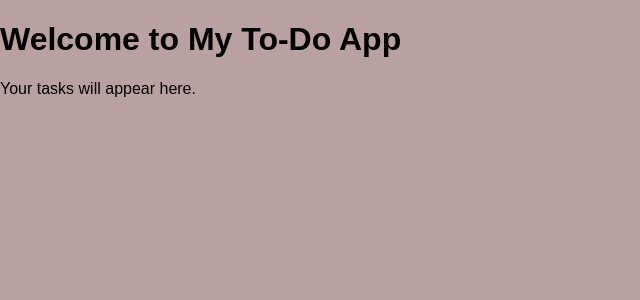
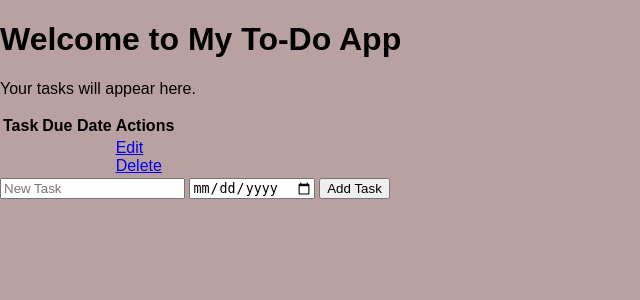
Before and after one commit to Kevin272-dot/my-tasks-app, a Flask app: page / in a window 1280 px wide. Shown: the top 300 px of the page, without its empty margins (0-640 px from the left). Run offline with Flask 3, Linux system fonts and the light colour scheme.

Commit message:
new change

```diff
--- a/app.py
+++ b/app.py
@@ -1,13 +1,37 @@
-from flask import Flask, render_template
+from flask import Flask, render_template, request, redirect, url_for
+from flask_sqlalchemy import SQLAlchemy
+from datetime import datetime
+
+app = Flask(__name__)
+app.config['SQLALCHEMY_DATABASE_URI'] = 'sqlite:///to_do.db'
+db = SQLAlchemy(app)
 
 
-app = Flask(__name__)
+class Task(db.Model):
+    id = db.Column(db.Integer, primary_key=True)
+    title = db.Column(db.String, nullable=False)
+    completed = db.Column(db.Boolean, default=False)
+    due_date = db.Column(db.DateTime, nullable=True)
+
+    def __repr__(self):
+        return f'<Task {self.title}>'
 
 
-@app.route('/')
+@app.route('/', methods=['GET', 'POST'])
 def home():
-    return render_template('index.html')
+    if request.method == 'POST':
+        task_title = request.form.get('task')
+        due_date = request.form.get('due_date')
+        new_task = Task(title=task_title, due_date=due_date)
+        db.session.add(new_task)
+        db.session.commit()
+        return redirect('/')
+    else:
+        tasks = Task.query.order_by(Task.id).all()
+        return render_template('index.html', tasks=tasks)
 
 
 if __name__ == '__main__':
+    with app.app_context():
+        db.create_all()
     app.run(debug=True)
--- a/templates/index.html
+++ b/templates/index.html
@@ -3,4 +3,27 @@
 {% endblock %} {% block body %}
 <h1>Welcome to My To-Do App</h1>
 <p>Your tasks will appear here.</p>
+<table>
+  <tr>
+    <th>Task</th>
+    <th>Due Date</th>
+    <th>Actions</th>
+  </tr>
+
+  <tr>
+    <td></td>
+    <td></td>
+    <td>
+      <a href="#">Edit</a>
+      <br />
+      <a href="#">Delete</a>
+    </td>
+  </tr>
+</table>
+<form action="/" method="POST">
+  <input type="text" name="task" placeholder="New Task" required />
+  <input type="date" name="due_date" />
+  <button type="submit">Add Task</button>
+</form>
+
 {% endblock %}
```
Also changed, not shown: instance/to_do.db (added).
